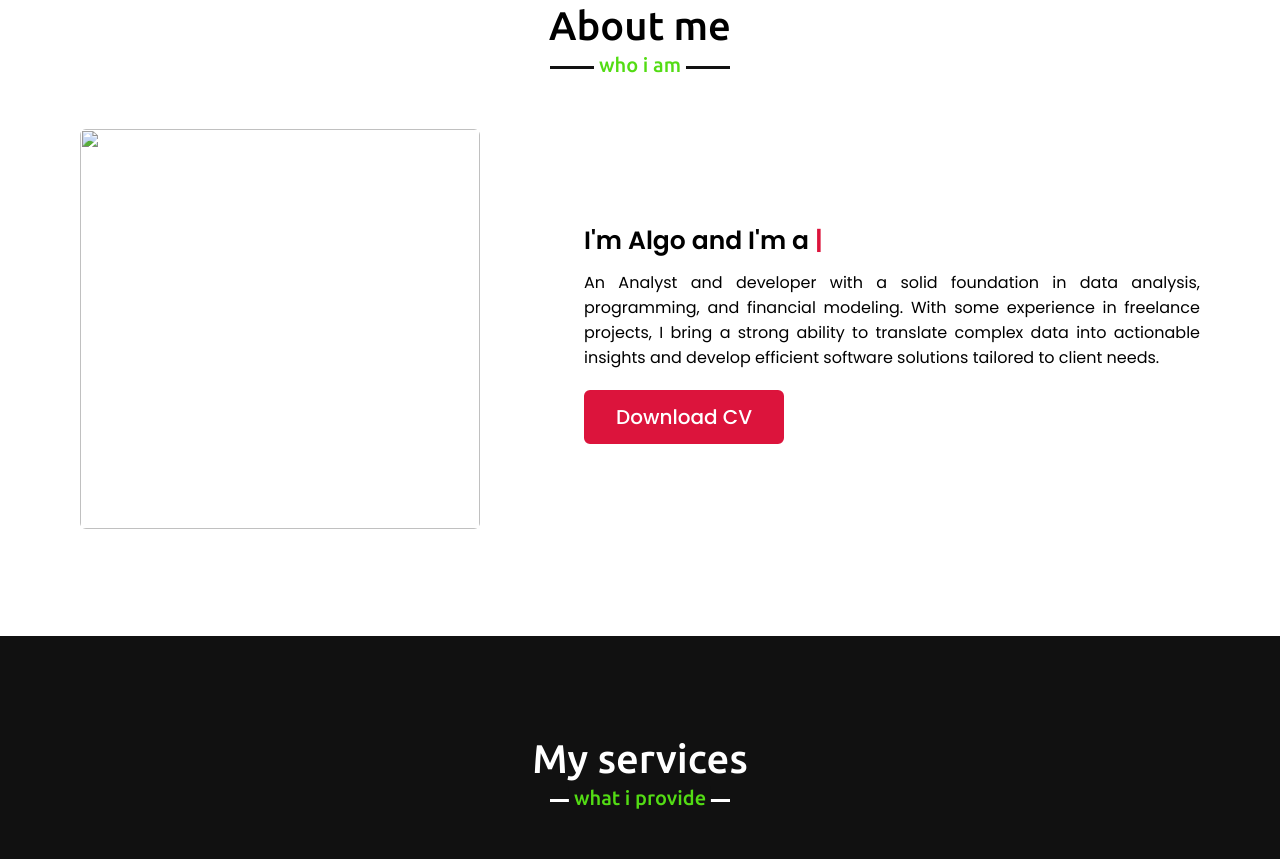
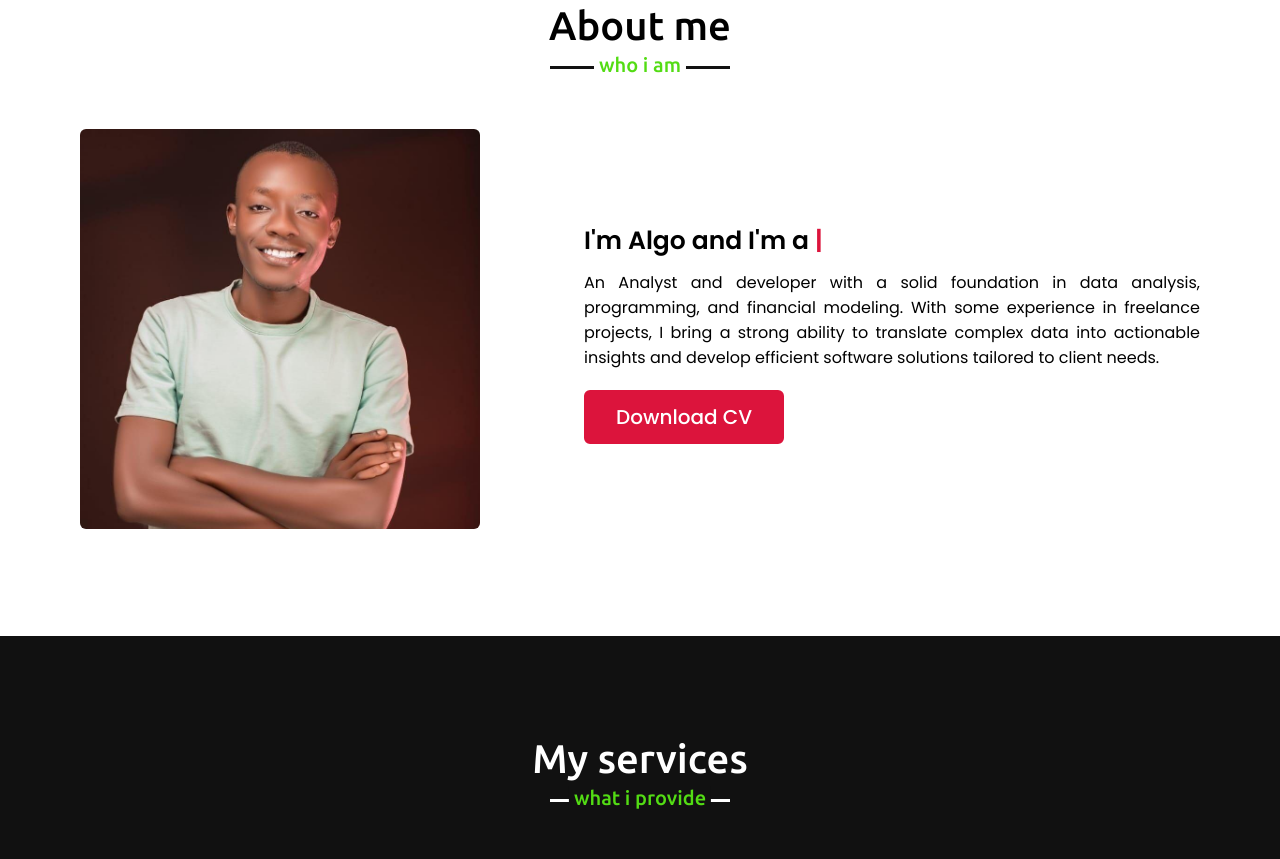
Before and after one commit to Pangolin57/Algoboy, a plain HTML site: page index.html in a window 1280 px wide. Shown: the part 897-1756 px from the top of the page. Drawn offline with nearby package versions, Linux system fonts and the light colour scheme.

Commit message:
index.html

```diff
--- a/index.html
+++ b/index.html
@@ -52,7 +52,7 @@
             <h2 class="title">About me</h2>
             <div class="about-content">
                 <div class="column left">
-                    <img src="mefolder/Profilepic.jpg" alt="">
+                    <img src="Background/Profilepic.jpg" alt="">
                 </div>
                 <div class="column right">
                     <div class="text">I'm Algo and I'm a <span class="typing-2"></span></div>
```
